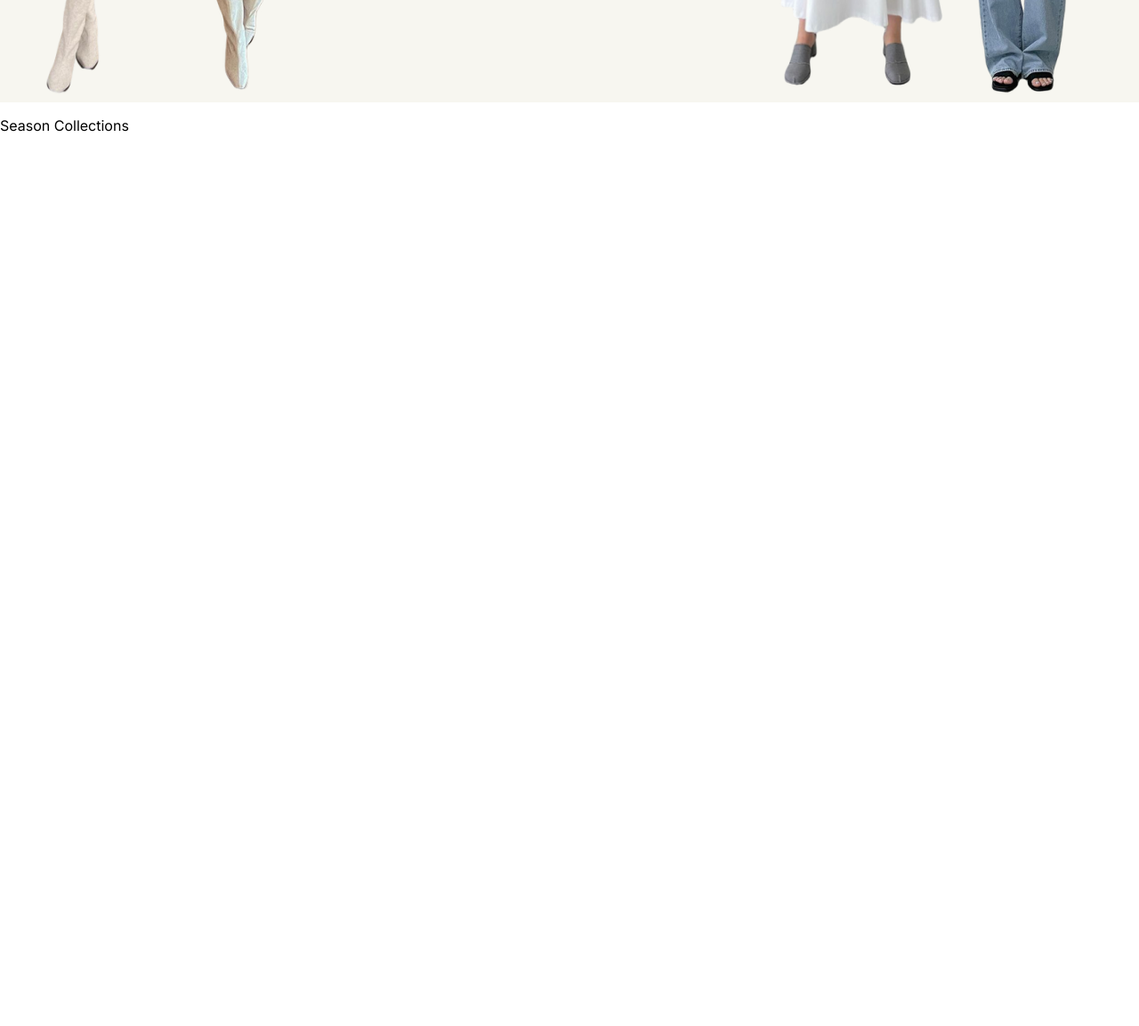
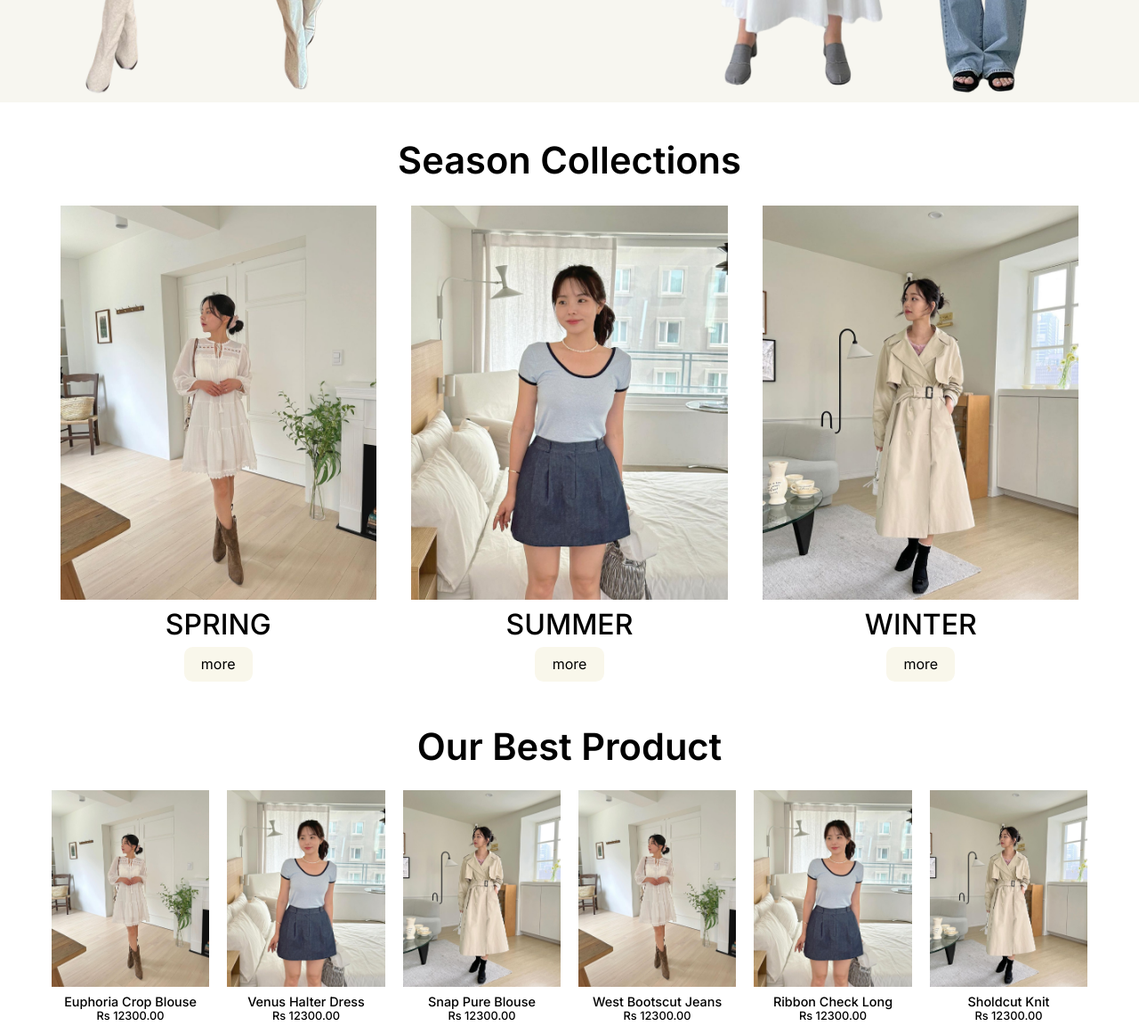
Before and after one commit to ramchaudhary2000/Mejiwoo_shop, a plain HTML site: page index.html in a window 1280 px wide. Shown: the part 500-1653 px from the top of the page at 89% size. Before the commit the page ends 800 px from the top, so only its background shows below. Drawn offline with Linux system fonts and the light colour scheme.

Commit message:
add next section of Season collection

```diff
--- a/index.css
+++ b/index.css
@@ -7,15 +7,14 @@
   font-family: 'Inter', sans-serif;
 }
 
-/* body{
-  margin: 0.2rem 1.4rem ;
-} */
+body{
+  margin: 0.2rem 3rem ;
+}
 
 .nav_bar {
   display: flex;
   justify-content: space-between;
   align-items: center;
-  margin: 0.2rem 3rem ;
 
 }
 
@@ -26,29 +25,35 @@ a {
 
 .nav_item {
   display: flex;
-  font-size: 1rem;
+  font-size: 0.87rem;
   color: #505050;
-  gap: 1.6rem;
+  gap: 3rem;
   align-items: center;
+}
+
+.nav_item a:hover{
+  text-decoration: underline;
+  font-size: 0.9rem;
+  font-weight: 500;
+
 }
 
 .search_right {
   display: flex;
   align-items: center;
   gap: 1.6rem;
-  /* justify-content: space-between; */
 }
 
 .search_bar {
   display: flex;
-  background-color: #d9d9d981;
+  background-color: #e6e3e36d;
   padding: 6px 16px ;
   border-radius: 0.8rem;
-  width: 60%;
+  max-width: 60%;
 }
 
 .search_bar input{
-  width: 100%;
+  max-width: 90%;
   font-size: 0.9rem;
   border: none;
   outline: none;
@@ -57,11 +62,15 @@ a {
 
 .cart_profile {
   display: flex;
-  gap: 0.8rem;
+  gap: 1rem;
+}
+
+.cart_profile img{
+  color: black;
 }
 
 .first{
-  margin: 1rem 0;
+  margin: 1rem -3rem;
   background-color: #F7F6F0;
   padding: 0.5rem 1.6rem;
 }
@@ -70,15 +79,19 @@ a {
   display: flex;
   align-items: center;
   justify-content: space-between;
+  margin: 0 2.8rem;
+
 
 }
 
 .first_image{
   display: flex;
+  gap: 1.4rem;
 
 }
 .second_image{
   display: flex;
+  gap: 1.4rem;
 
 }
 
@@ -105,3 +118,48 @@ a {
   font-size: 1.2rem;
 
 }
+
+.Sesson_collection{
+  display: flex;
+  flex-direction: column;
+  gap: 1.6rem;
+  text-align: center;
+  font-size: 2.6rem;
+  font-weight: 600;
+  padding: 1.5rem 0;
+}
+
+.collection_item{
+  display: flex;
+  justify-content: space-between;
+}
+
+.collection_item img{
+  max-width: 90%;
+}
+
+.collection_1{
+  display: flex;
+  flex-direction: column;
+  text-align: center;
+  font-size: 2rem;
+  font-weight: 500;
+}
+
+.collection_1 button{
+  background-color: #f9f7eb;
+  border: none;
+  border-radius: 0.6rem;
+  padding: 0.6rem 1.2rem;
+  font-size: 1rem;
+  font-weight: 400;
+
+}
+
+.best_text{
+  font-size: 0.9rem;
+}
+
+.price_text{
+ font-size:0.8rem;
+}
--- a/index.html
+++ b/index.html
@@ -54,6 +54,58 @@
     </section>
     <section class="Sesson_collection">
         <div class="sesson_heading">Season Collections</div>
+        <div class="collection_item">
+            <div class="collection_1">
+                <div class="collection_img"><img src="Assest/images/collectionimg1.png" alt=""></div>
+                <div class="text">SPRING</div>
+                <div class="collection_button"><button>more</button></div>
+            </div>
+            <div class="collection_1">
+                <div class="collection_img"><img src="Assest/images/collectionimg2.png" alt=""></div>
+                <div class="text">SUMMER</div>
+                <div class="collection_button"><button>more</button></div>
+            </div>
+            <div class="collection_1">
+                <div class="collection_img"><img src="Assest/images/collectionimg3.png" alt=""></div>
+                <div class="text">WINTER</div>
+                <div class="collection_button"><button>more</button></div>
+            </div>
+        </div>
+    </section>
+    <section class="Best_selling">
+        <div class="Sesson_collection">Our Best Product</div>
+        <div class="collection_item">
+            <div class="collection_1">
+                <div class="collection_img"><img src="Assest/images/collectionimg1.png" alt=""></div>
+                <div class="best_text">Euphoria Crop Blouse</div>
+                <div class="price_text">Rs 12300.00</div>
+            </div>
+            <div class="collection_1">
+                <div class="collection_img"><img src="Assest/images/collectionimg2.png" alt=""></div>
+                <div class="best_text">Venus Halter Dress</div>
+                <div class="price_text">Rs 12300.00</div>
+            </div>
+            <div class="collection_1">
+                <div class="collection_img"><img src="Assest/images/collectionimg3.png" alt=""></div>
+                <div class="best_text">Snap Pure Blouse</div>
+                <div class="price_text">Rs 12300.00</div>
+            </div>
+            <div class="collection_1">
+                <div class="collection_img"><img src="Assest/images/collectionimg1.png" alt=""></div>
+                <div class="best_text">West Bootscut Jeans</div>
+                <div class="price_text">Rs 12300.00</div>
+            </div>
+            <div class="collection_1">
+                <div class="collection_img"><img src="Assest/images/collectionimg2.png" alt=""></div>
+                <div class="best_text">Ribbon Check Long</div>
+                <div class="price_text">Rs 12300.00</div>
+            </div>
+            <div class="collection_1">
+                <div class="collection_img"><img src="Assest/images/collectionimg3.png" alt=""></div>
+                <div class="best_text">Sholdcut Knit</div>
+                <div class="price_text">Rs 12300.00</div>
+            </div>
+        </div>
     </section>
 </body>
 
```
Also changed, not shown: Assest/images/collectionimg1.png (added), Assest/images/collectionimg2.png (added), Assest/images/collectionimg3.png (added), Assest/images/product 1.png (added), Assest/images/product 2.png (added), Assest/images/product 3.png (added), Assest/images/product 4.png (added), Assest/images/product 5.png (added), Assest/images/product 6.png (added).
